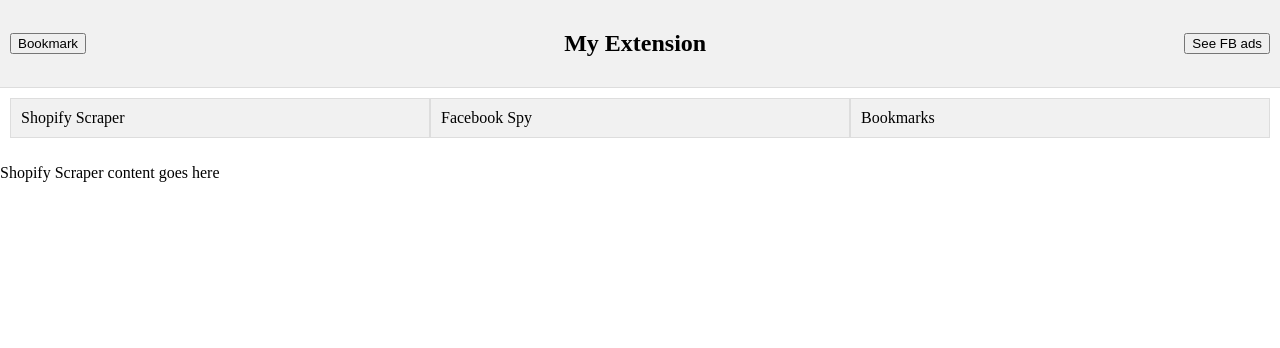
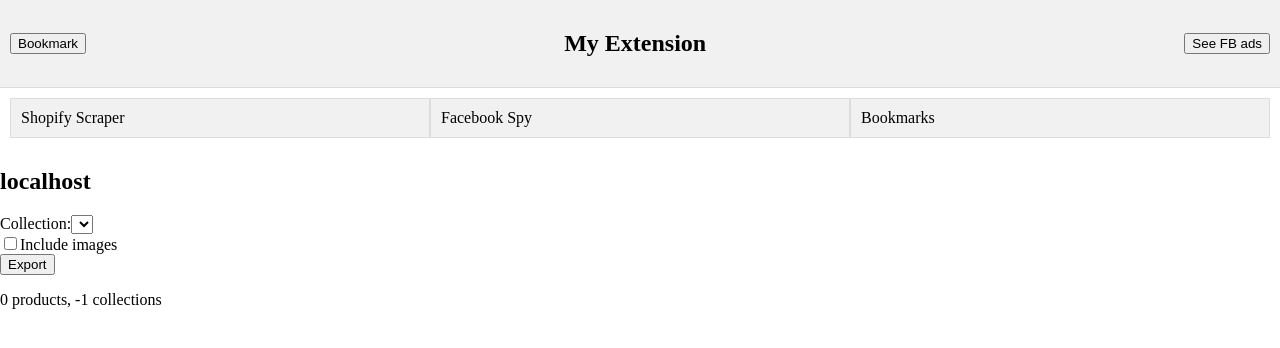
Before and after one commit to cardonasMind/chrome-extension, a React (Create React App) app: page / in a window 1280 px wide. Shown: the top 348 px of the page. Built offline with nearby package versions, Linux system fonts and the light colour scheme.

Commit message:
Update 12 files

```diff
--- a/src/App.js
+++ b/src/App.js
@@ -1,6 +1,8 @@
 import React, { useState } from "react";
 
 import "./styles.css";
+
+import ShopifyScraper from "./tabs/ShopifyScraper";
 
 function App() {
   const [activeTab, setActiveTab] = useState("Shopify Scraper");
@@ -37,9 +39,7 @@ function App() {
         </div>
       </div>
       <div className="tab-content">
-        {activeTab === "Shopify Scraper" && (
-          <p>Shopify Scraper content goes here</p>
-        )}
+        {activeTab === "Shopify Scraper" && <ShopifyScraper />}
         {activeTab === "Facebook Spy" && <p>Facebook Spy content goes here</p>}
         {activeTab === "Bookmarks" && <p>Bookmarks content goes here</p>}
       </div>
--- /dev/null
+++ b/src/tabs/ShopifyScraper.js
@@ -0,0 +1,57 @@
+import React, { useState, useEffect } from "react";
+
+const ShopifyScraper = () => {
+  const [collections, setCollections] = useState([]);
+  const [selectedCollection, setSelectedCollection] = useState("All");
+  const [includeImages, setIncludeImages] = useState(false);
+  const [numProducts, setNumProducts] = useState(0);
+  const [numCollections, setNumCollections] = useState(0);
+
+  // Calculate number of collections
+  useEffect(() => {
+    const numCols = selectedCollection === "All" ? collections.length - 1 : 1;
+    setNumCollections(numCols);
+  }, [selectedCollection, collections]);
+
+  // Handle form submission
+  const handleSubmit = (event) => {
+    event.preventDefault();
+    const includeImagesText = includeImages ? " (including images)" : "";
+    alert(`Exporting ${selectedCollection} collection${includeImagesText}...`);
+  };
+
+  return (
+    <div className="tab-content">
+      <h2>{window.location.hostname}</h2>
+      <form onSubmit={handleSubmit}>
+        <label htmlFor="collection">Collection:</label>
+        <select
+          id="collection"
+          value={selectedCollection}
+          onChange={(e) => setSelectedCollection(e.target.value)}
+        >
+          {collections.map((c) => (
+            <option key={c.id} value={c.id}>
+              {c.title}
+            </option>
+          ))}
+        </select>
+        <div>
+          <input
+            type="checkbox"
+            id="includeImages"
+            checked={includeImages}
+            onChange={(e) => setIncludeImages(e.target.checked)}
+          />
+          <label htmlFor="includeImages">Include images</label>
+        </div>
+        <button type="submit">Export</button>
+      </form>
+      <p>
+        {numProducts} products, {numCollections} collections
+      </p>
+    </div>
+  );
+};
+
+export default ShopifyScraper;
```
Also changed, not shown: public/manifest.json, 8 other files (tests, documents, lock files or other folders).
